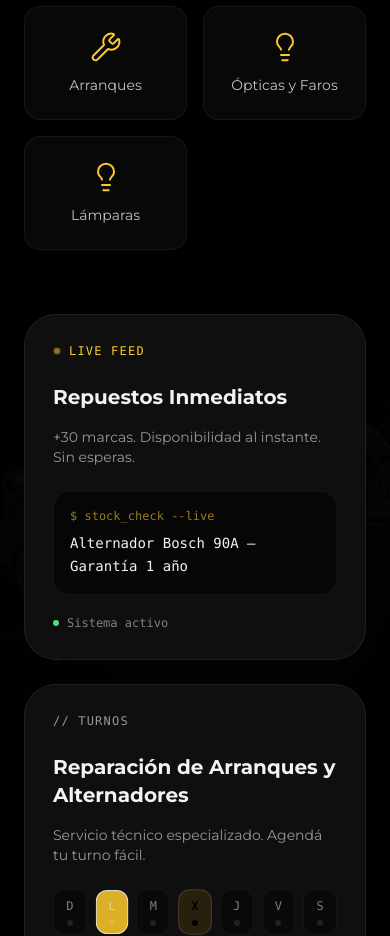
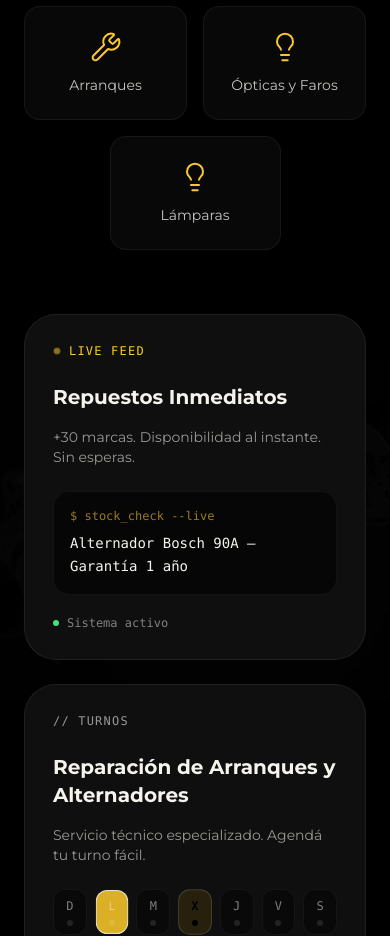
Before and after one commit to geromecro/electromovilsanjuan, a React (Vite) app: page / in a window 390 px wide. Shown: the part 1300-2236 px from the top of the page. Built offline with nearby package versions, Linux system fonts and the light colour scheme.

Commit message:
mobile: centrar ultima categoria huerfana en grilla de servicios

```diff
--- a/src/App.jsx
+++ b/src/App.jsx
@@ -660,8 +660,9 @@ function Features() {
           { icon: Wrench, label: 'Arranques' },
           { icon: Lightbulb, label: 'Ópticas y Faros' },
           { icon: Lightbulb, label: 'Lámparas' },
-        ].map((p) => {
+        ].map((p, idx, arr) => {
           const Icon = p.icon
+          const isLastOdd = idx === arr.length - 1 && arr.length % 2 !== 0
           return (
             <a
               key={p.label}
@@ -669,7 +670,7 @@ function Features() {
               target="_blank"
               rel="noopener noreferrer"
               onClick={trackWhatsAppConversion}
-              className="group flex flex-col items-center gap-3 rounded-2xl border border-white/[0.06] bg-white/[0.03] py-6 px-4 hover:border-yellow-brand/40 hover:bg-yellow-brand/5 transition-all"
+              className={`group flex flex-col items-center gap-3 rounded-2xl border border-white/[0.06] bg-white/[0.03] py-6 px-4 hover:border-yellow-brand/40 hover:bg-yellow-brand/5 transition-all${isLastOdd ? ' col-span-2 md:col-span-1 max-w-[50%] mx-auto md:max-w-none md:mx-0 w-full' : ''}`}
             >
               <Icon size={32} className="text-yellow-brand group-hover:scale-110 transition-transform" strokeWidth={1.5} />
               <span className="text-ivory/80 font-medium text-sm md:text-base group-hover:text-ivory transition-colors">{p.label}</span>
```
